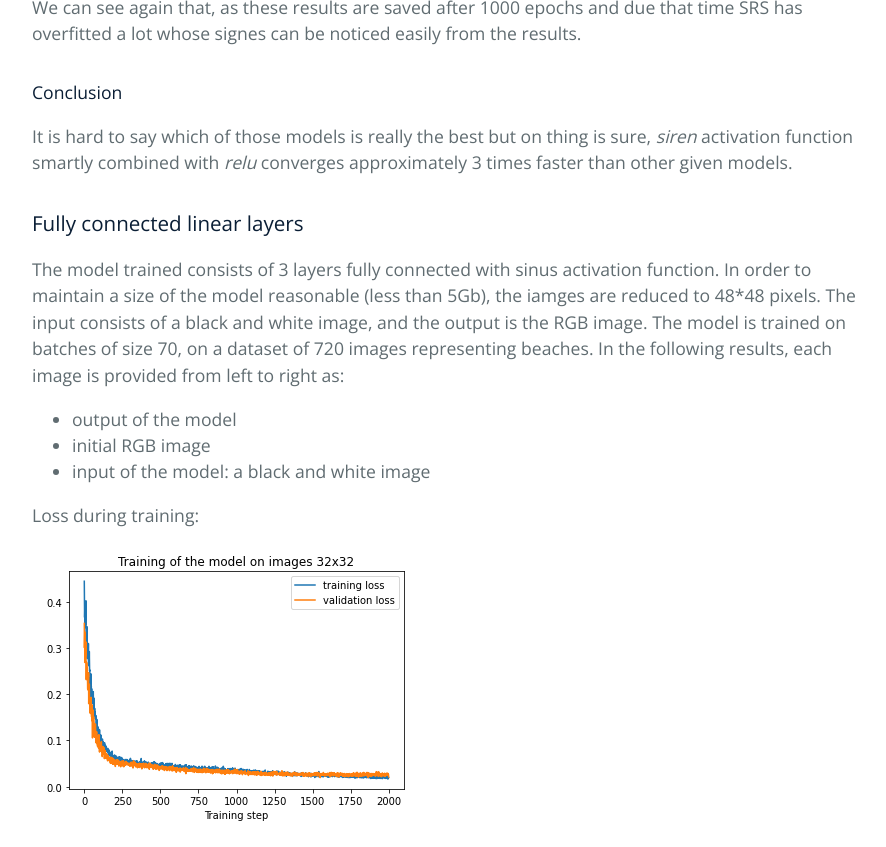
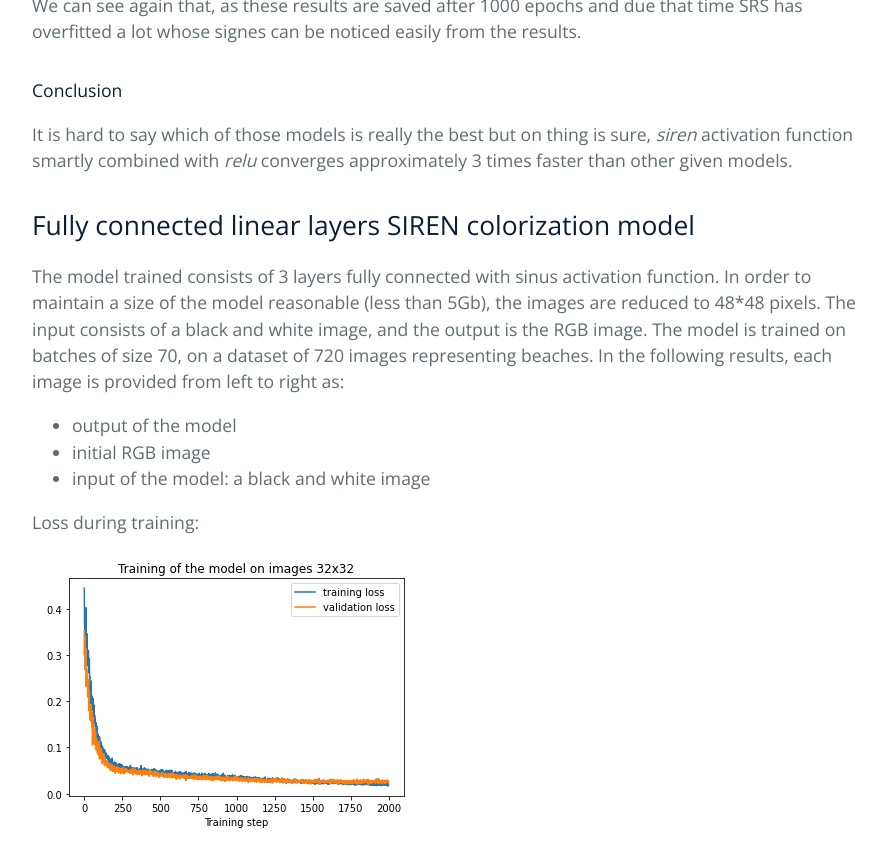
Before and after one commit to mathiasare/SIREN-ImageColorizerProject, a Jekyll site: the page built from index.md, in a window 1280 px wide and 900 px high, scrolled down 11014 px, cut to the strip 53-900 px from the top of the window. Shown: the whole strip, without its empty margins (192-1078 px from the left). Built offline with Jekyll 4.4.1, drawn with Linux system fonts in a browser that asks for light colours; formulas are drawn with MathJax 3; some of the changed text lies outside the part shown.

Commit message:
Update index.md

````diff
--- a/index.md
+++ b/index.md
@@ -49,7 +49,7 @@
 
 # RESULTS
 
-## Colorization
+# Colorization
 
 Here we represent what we achieved with colorization.
 
@@ -111,10 +111,11 @@
 
 ### Implementing Siren
 
+
 Firstly, quite difficult implementations were tried but at some point it occurred that the implementation can be done quite easily:
 
 Here is the function to initialize the first layer of the model as described in the article altough the $\omega_0=1/30$ which is different than in the article:
-(In the article $$\omega_0=30$$ but this provided poor results. We did not figured out why but $\omega_0=1/30$ in contrary worked fine!)
+(In the article $\omega_0=30$ but this provided poor results. We did not figured out why but $\omega_0=1/30$ in contrary worked fine!)
 
 ```
 from keras.utils.generic_utils import get_custom_objects
@@ -212,9 +213,9 @@
 
 It is hard to say which of those models is really the best but on thing is sure, _siren_ activation function smartly combined with _relu_ converges approximately 3 times faster than other given models.
 
-### Fully connected linear layers
+##  Fully connected linear layers SIREN colorization model
 
-The model trained consists of 3 layers fully connected with sinus activation function. In order to maintain a size of the model reasonable (less than 5Gb), the iamges are reduced to 48*48 pixels. The input consists of a black and white image, and the output is the RGB image. The model is trained on batches of size 70, on a dataset of 720 images representing beaches. In the following results, each image is provided from left to right as:
+The model trained consists of 3 layers fully connected with sinus activation function. In order to maintain a size of the model reasonable (less than 5Gb), the images are reduced to 48*48 pixels. The input consists of a black and white image, and the output is the RGB image. The model is trained on batches of size 70, on a dataset of 720 images representing beaches. In the following results, each image is provided from left to right as:
 - output of the model
 - initial RGB image
 - input of the model: a black and white image
@@ -262,10 +263,14 @@
 
 We see that the resulting image has the details of both images. Since the elements are in the same positions in each image, it results is transparent shapes.
 
-#### Second test: merging 2 RGB images
+### Second test: merging 2 RGB images
 
 This step required creating the gradients of the functions by hand: for computational efficiency, we only computed the horizontal gradient of each image. We obtained the merged image as follows:
 
 ![image_A_rgb](imgs/image_A_rgb.png)
 ![image_B_rgb](imgs/image_B_rgb.png)
 ![image_C_rgb](imgs/image_C_rgb.png)
+
+# Resizing images using SIREN
+
+...
````
Also changed, not shown: other parts of index.md (+4 -4 lines).
